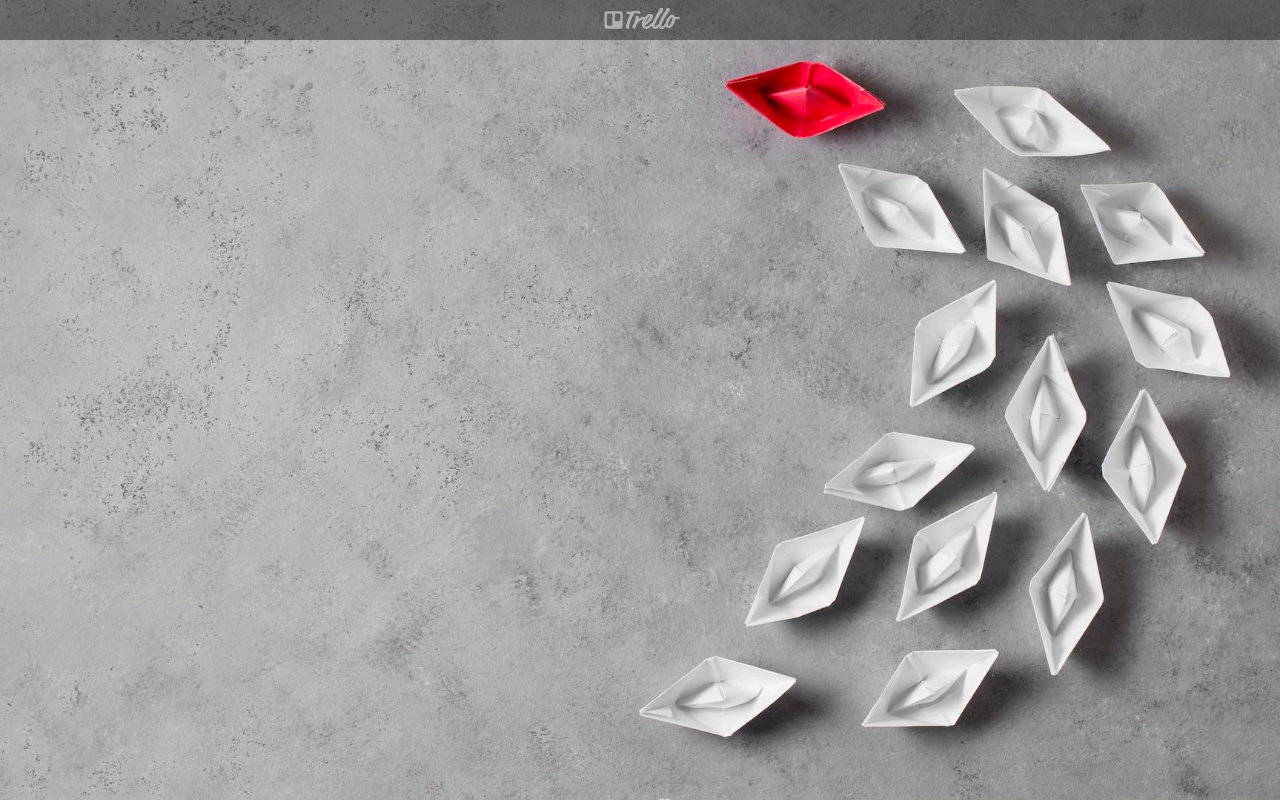
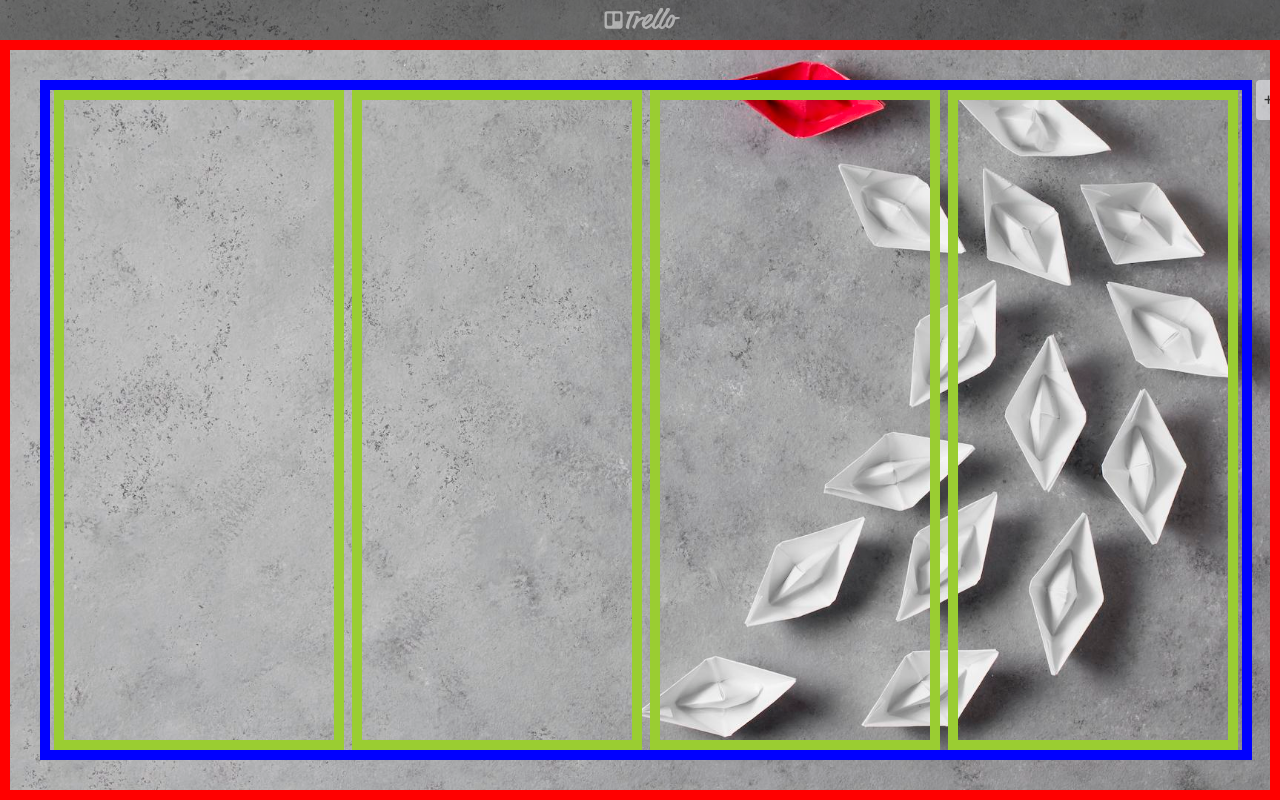
Before and after one commit to Kyounghwan01/svelte-trello-app, a Svelte app: page / in a window 1280 px wide. Built offline with nearby package versions, Linux system fonts and the light colour scheme.

Commit message:
list-container, lists, create-list layout 작성

```diff
--- a/src/App.svelte
+++ b/src/App.svelte
@@ -1,5 +1,6 @@
 <script>
   import Header from "~/components/Header.svelte";
+  import ListContainer from "~/components/ListContainer.svelte";
 
   // document.body.style에 여러 속성을 넣을때
   Object.assign(document.body.style, {
@@ -10,3 +11,5 @@
 </script>
 
 <Header />
+
+<ListContainer />
--- /dev/null
+++ b/src/components/CreateList.svelte
@@ -0,0 +1,21 @@
+<div class="create-list">+ Add another list</div>
+
+<style lang="scss">
+  .create-list {
+    white-space: normal;
+    font-size: 16px;
+    display: inline-block;
+    width: 290px;
+    padding: 10px 8px;
+    vertical-align: top;
+    background: rgba(#ebecf0, 0.6);
+    border-radius: 4px;
+    margin: 0 4px;
+    line-height: 20px;
+    cursor: pointer;
+    transition: 0.2s;
+    &:hover {
+      background: #ebecf0;
+    }
+  }
+</style>
--- /dev/null
+++ b/src/components/List.svelte
@@ -0,0 +1,14 @@
+<div class="list" />
+
+<style lang="scss">
+  .list {
+    display: inline-block;
+    width: 290px;
+    height: 100%;
+    border: 10px solid yellowgreen;
+    box-sizing: border-box;
+    font-size: 16px;
+    white-space: normal;
+    margin: 0 4px;
+  }
+</style>
--- /dev/null
+++ b/src/components/ListContainer.svelte
@@ -0,0 +1,37 @@
+<script>
+  import List from "~/components/List.svelte";
+  import CreateList from "~/components/CreateList.svelte";
+</script>
+
+<div class="list-container">
+  <div class="lists">
+    <List />
+    <List />
+    <List />
+    <List />
+    <!-- <div class="list"></div> -->
+  </div>
+  <CreateList />
+</div>
+
+<style lang="scss">
+  .list-container {
+    width: 100vw;
+    height: calc(100vh - 40px);
+    border: 10px solid red;
+    padding: 30px;
+    box-sizing: border-box;
+    overflow-x: auto;
+    overflow-y: hidden;
+    white-space: nowrap;
+    font-size: 0;
+    .lists {
+      display: inline-block;
+      height: 100%;
+      border: 10px solid blue;
+      box-sizing: border-box;
+      white-space: nowrap;
+      font-size: 0;
+    }
+  }
+</style>
```
Also changed, not shown: rollup.config.js (+9 -0 lines).
